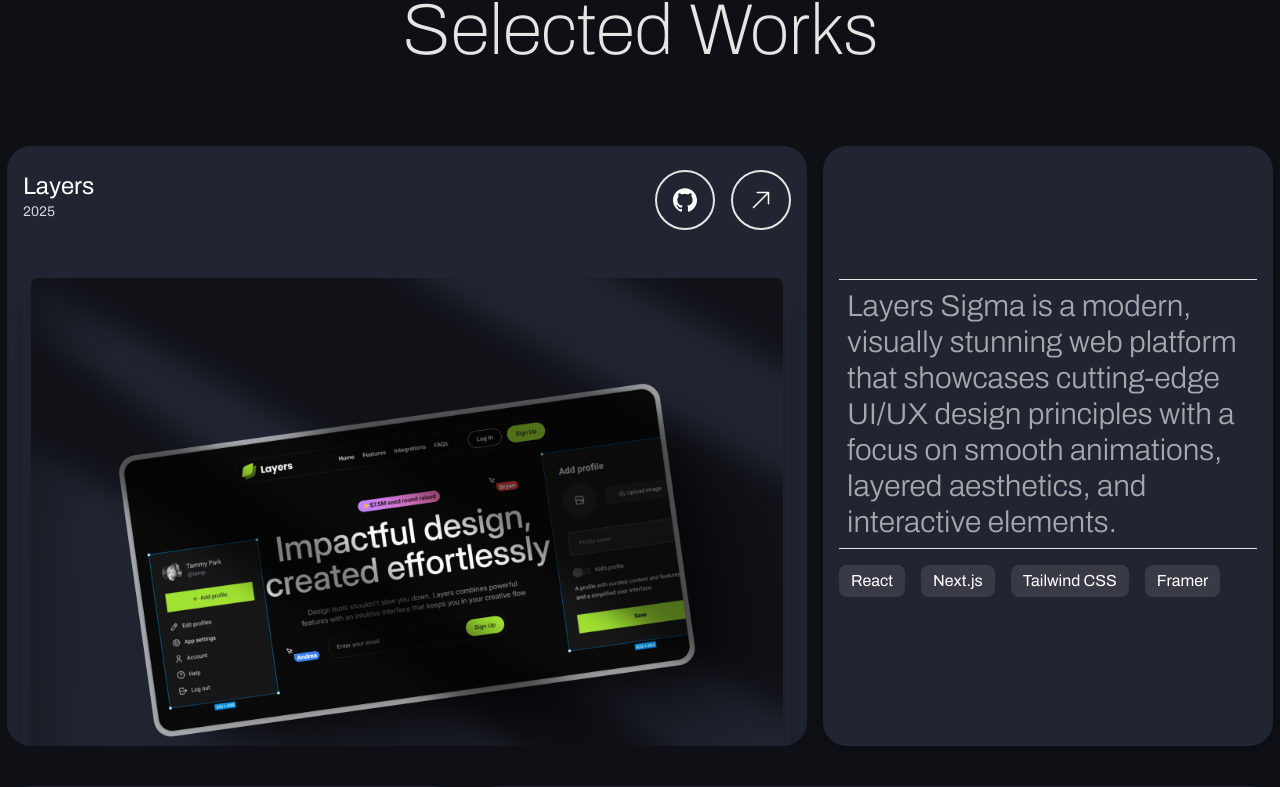
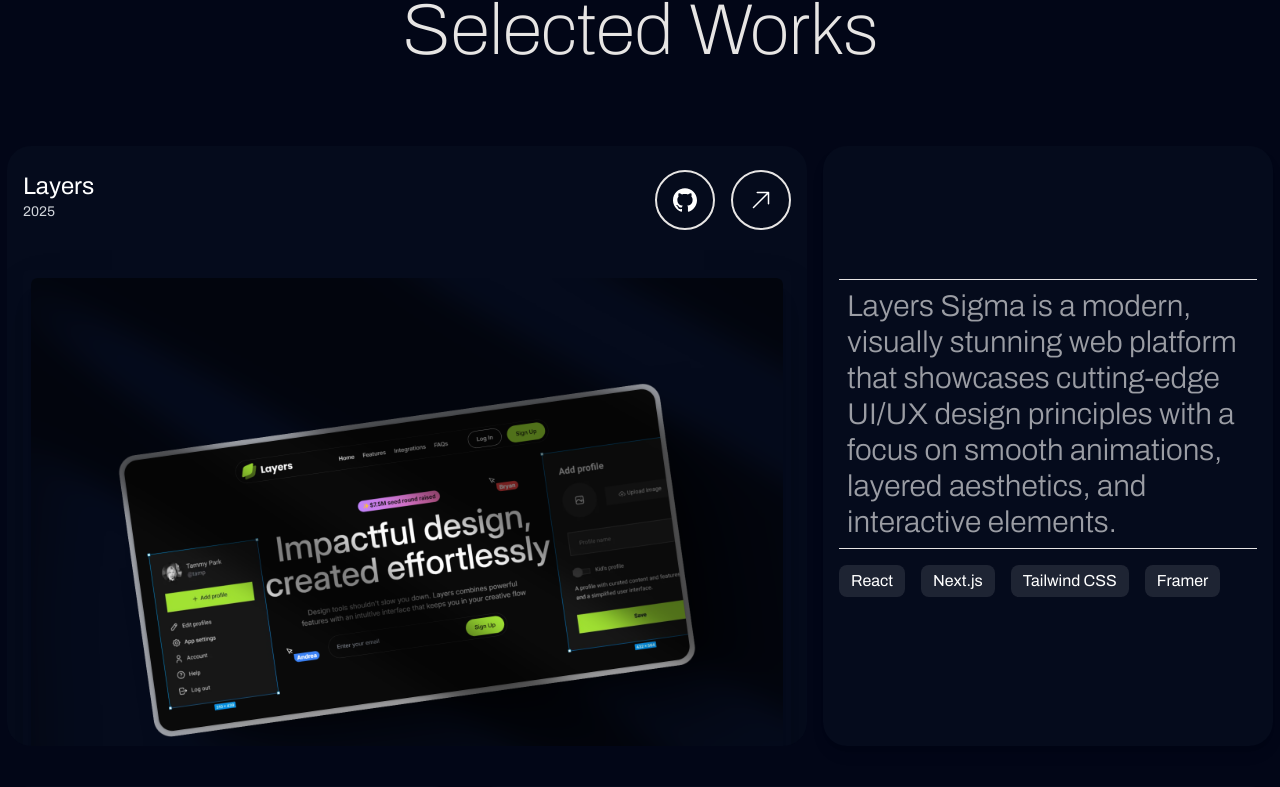
Before and after one commit to amanzecodes/port-v1, a Next.js app: page / in a window 1280 px wide. Shown: the part 1942-2729 px from the top of the page. Built offline with nearby package versions, Linux system fonts and the light colour scheme.

Commit message:
updated the ui of the project

```diff
--- a/src/app/components/Faq.tsx
+++ b/src/app/components/Faq.tsx
@@ -47,7 +47,7 @@
                 }
               }}
             >
-              <div className={twMerge("absolute h-0 w-full bottom-0 bg-[#212531] -z-10 group-hover/faq:h-full transition-all duration-700", index === selectIndex && "h-full")}></div>
+              <div className={twMerge("absolute h-0 w-full bottom-0 bg-slate-900/30 -z-10 group-hover/faq:h-full transition-all duration-700", index === selectIndex && "h-full")}></div>
               <div className={twMerge("flex items-center justify-between gap-4 transition-all duration-700 group-hover/faq:lg:px-8", index === selectIndex && "lg:px-8")}>
                 <div className="text-2xl md:text-3xl lg:text-4xl font-extralight">{question}</div>
                 <div className={twMerge("inline-flex items-center justify-center size-11 cursor-pointer border border-stone-900 rounded-full shrink-0 transition duration-300 bg-[#212531]", index === selectIndex && "rotate-45") }>
--- a/src/app/components/Footer.tsx
+++ b/src/app/components/Footer.tsx
@@ -37,7 +37,7 @@
     }
   }, [inView, entranceAnimation]);
   return (
-    <footer id="contact" className="bg-[#0e1016] text-white">
+    <footer id="contact" className="text-white">
       <div className="container">
         <div className="py-24 md:py-32 lg:py-40">
           <div className="flex items-center gap-3">
--- a/src/app/components/ui/Project.tsx
+++ b/src/app/components/ui/Project.tsx
@@ -13,7 +13,7 @@
 
 const Project = ({ title, subheading, imageUrl, href, githubhref }: ProjectProps) => {
   return (
-    <div className="relative rounded-3xl h-auto w-full sm:h-[300px] sm:w-[350px] md:h-[400px] md:w-[500px] lg:h-[600px] lg:w-[800px] overflow-hidden bg-[#212531]">
+    <div className="relative rounded-3xl h-auto w-full sm:h-[300px] sm:w-[350px] md:h-[400px] md:w-[500px] lg:h-[600px] lg:w-[800px] overflow-hidden bg-slate-900/30">
       {/* Overlay Content */}
       <div className="relative py-6 px-4">
         <div className="flex justify-between">
--- a/src/app/components/ui/ProjectDescription.tsx
+++ b/src/app/components/ui/ProjectDescription.tsx
@@ -14,7 +14,7 @@
       whileInView={{ opacity: 1, y: 0 }}
       transition={{ duration: 0.8, ease: "easeOut" }}
       viewport={{ once: true }}
-      className="rounded-3xl bg-[#212531]
+      className="rounded-3xl bg-slate-900/30
       w-full sm:w-[350px] md:w-[400px] lg:w-[450px]
       h-auto sm:h-[350px] md:h-[450px] lg:h-[600px]
       p-4 flex items-center justify-center shadow-lg"
--- a/src/app/layout.tsx
+++ b/src/app/layout.tsx
@@ -26,7 +26,7 @@
   return (
     <html lang="en">
       <body
-        className={`antialiased ${archivo.variable} font-sans bg-[#0e1016] text-stone-200`}
+        className={`antialiased ${archivo.variable} font-sans bg-slate-950 text-stone-200`}
       >
         {children}
         <Analytics />
```
